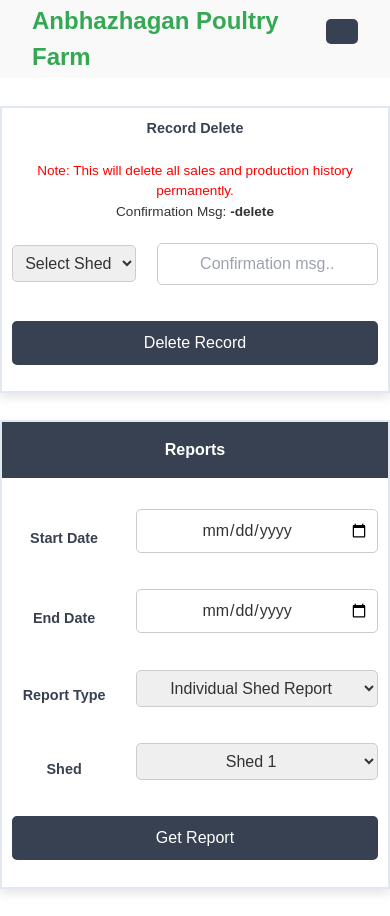
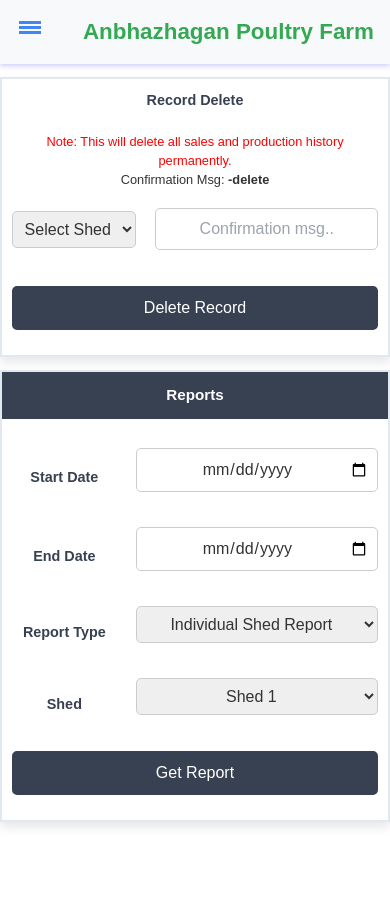
Before and after one commit to GokulKumar2003/Poultry-Farm-Front-End, a React (Vite) app: page /report in a window 390 px wide. After the commit the page ends 844 px from the top, so only its background shows below. Built offline with nearby package versions, Linux system fonts and the light colour scheme; sample sign-in values are in the browser's storage.

Commit message:
UI changes

```diff
--- a/src/App.jsx
+++ b/src/App.jsx
@@ -11,6 +11,8 @@ import DownloadReport from './components/DownloadReport'
 import Login from './components/Login';
 import Logout from './components/Logout';
 import ProtectedRoute from './components/ProtectedRoute';
+
+import { ArrowLeftFromLine, ChevronDown, ChevronUp } from 'lucide-react';
 
 function App() {
     return(
@@ -45,40 +47,104 @@ function App() {
     )
 };
 
-function Navbar(){
+function Navbar() {
+    const [menuOpen, setMenuOpen] = useState(false);
+    const [activeSubmenu, setActiveSubmenu] = useState(null);
+    const location = useLocation();
 
-    const [isMobileMenuOpen, setIsMobileMenuOpen] = useState(false);
-    const location = useLocation();
-    const toggleMobileMenu = () => {
-      setIsMobileMenuOpen(!isMobileMenuOpen);
+    useEffect(() => {
+        if (location.pathname === "/") {
+            setMenuOpen(false);
+            setActiveSubmenu(null);
+        }
+    }, [location.pathname]);
+
+    // Toggle sidebar
+    const toggleMenu = () => {
+        setMenuOpen(!menuOpen);
+    };
+
+    // Toggle submenus
+    const toggleSubmenu = (id) => {
+        setActiveSubmenu(activeSubmenu === id ? null : id);
+    };
+
+    // Close menu when clicking the close button
+    const closeMenu = () => {
+        setMenuOpen(false);
+        setActiveSubmenu(null);
     };
 
     const isLoginPage = location.pathname === "/";
-    return(<>
-        {
-            !isLoginPage && (
+
+    return (
+        <>
+            {!isLoginPage && (
                 <>
-                <nav className="navbar">
-                <div className='navbar-container'>
-                    <div className="navbar-logo">Anbhazhagan Poultry Farm</div>
-                    <ul className={`navbar-links ${isMobileMenuOpen ? "active" : ""}`}>
-                        <li><NavLink className={({ isActive }) => isActive ? "current" : ""} to="/dashboard">Dashboard</NavLink></li>
-                        <li><NavLink className={({ isActive }) => isActive ? "current" : ""} to="/stock-update">Update Stock</NavLink></li>
-                        <li><NavLink className={({ isActive }) => isActive ? "current" : ""} to="/report">Report</NavLink></li>
-                        <li><NavLink className={({ isActive }) => isActive ? "current" : ""} to="/logout">Logout</NavLink></li>
-                    </ul>
-                    <button className="menu-toggle" onClick={toggleMobileMenu}>
-                        <span className="menu-bar"></span>
-                        <span className="menu-bar"></span>
-                        <span className="menu-bar"></span>
-                    </button>
+                    {/* Navbar */}
+                    <div className="navbar">
+                        {/* Menu Toggle Button */}
+                        <div className={`menu-toggle ${menuOpen ? "active" : ""}`} onClick={toggleMenu}>
+                            <div className="menu-bar"></div>
+                            <div className="menu-bar"></div>
+                            <div className="menu-bar"></div>
+                        </div>
+
+                        {/* Logo on the Right */}
+                        <div className="navbar-logo">Anbhazhagan Poultry Farm</div>
                     </div>
-                    </nav>
+
+                    {/* Sidebar Navigation */}
+                    <div className={`navbar-links ${menuOpen ? "active" : ""}`}>
+                        <ul>
+                            <li>
+                                <NavLink className='menu-title' to="/dashboard">
+                                    Dashboard
+                                </NavLink>
+                            </li>
+
+                            {/* Eggs Submenu */}
+                            <li onClick={() => toggleSubmenu('submenu1')} className="menu-title has-submenu">
+                                Eggs {activeSubmenu === 'submenu1' ? <ChevronUp size={15}/> : <ChevronDown size={15}/>}
+
+                            <ul id="submenu1" className={`submenu ${activeSubmenu === 'submenu1' ? "active" : ""}`}>
+                                <li >
+                                    <NavLink className='submenu-options' to="/stock-update">
+                                        Egg Stock Update
+                                    </NavLink>
+                                </li>
+                                <li>
+                                    <NavLink className='submenu-options' to="/report">
+                                        Report
+                                    </NavLink>
+                                </li>
+                            </ul>
+                            </li>
+
+                            {/* Feed Submenu */}
+                            <li onClick={() => toggleSubmenu('submenu2')} className="menu-title has-submenu">
+                                Feed {activeSubmenu === 'submenu2' ? <ChevronUp size={15} /> : <ChevronDown size={15} />}
+
+                                <ul id="submenu2" className={`submenu ${activeSubmenu === 'submenu2' ? "active" : ""}`}>
+                                    <li className='submenu-options'>Feed Dashboard</li>
+                                    <li className='submenu-options'>Feed Stock Update</li>
+                                </ul>
+                            </li>
+
+                            <li>
+                                <NavLink className='menu-title' to="/logout">
+                                    Logout
+                                </NavLink>
+                            </li>
+                        </ul>
+
+                        {/* Close Menu Button */}
+                        <button className="close-menu" onClick={closeMenu}><ArrowLeftFromLine size={20} /> Close</button>
+                    </div>
                 </>
-            )
-        }
+            )}
         </>
-    )
+    );
 }
 
 export default App
--- a/src/components/Dashboard.jsx
+++ b/src/components/Dashboard.jsx
@@ -357,14 +357,14 @@ function Reset(){
           </td>
           <td className="cellStyle">
             <div class="input-container">
-              <label for="birds">Birds Cnt</label>
+              <label for="birds">Birds</label>
               <input autoComplete="off" type = "text" name="birds" value={birdsCnt} onChange={(e)=>{setBirdsCnt(e.target.value)}} />
             </div>
 
           </td>
           <td className="cellStyle">
             <div class="input-container">
-              <label for="batch-start-date">Batch Start Date</label>
+              <label for="batch-start-date">Date</label>
               <input type = "date" name="batch-start-date" value={batchStartDate} onChange={(e)=>{setBatchStartDate(e.target.value)}} />
             </div>
           </td>
@@ -375,7 +375,7 @@ function Reset(){
           </td>
           <td className="cellStyle">
             <div class="input-container">
-              <label for="confirmMsg">Confirmation Msg</label>
+              <label for="confirmMsg">Msg</label>
               <input autocomplete="off" type = "text" name="confirmMsg" value={confirmMsg} onChange={(e)=>{setConfirmMsg(e.target.value)}} />
             </div>
           </td>
--- a/src/components/DownloadReport.jsx
+++ b/src/components/DownloadReport.jsx
@@ -62,7 +62,7 @@ function DeleteRecord(){
   }
   return(
     <>
-      <table className="tableStyle">
+      <table className="report-tableStyle">
         <tr >
           <td className="subHeaderStyle" colSpan={2}>
               Record Delete
@@ -246,7 +246,7 @@ export default function DownloadReport(){
     <AuthListener />
     <DeleteRecord />
     <form>
-    <table className='tableStyle'>
+    <table className='report-tableStyle'>
         <thead>
           <tr>
             <th className="headerStyle" colSpan={2}>Reports</th>
@@ -397,7 +397,7 @@ function ReportTable({report}){
   if(Object.keys(report).length == 0){
     return(
       <>
-        <table className='tableStyle'>
+        <table className='report-tableStyle'>
           <tr>
             <th className="subHeaderStyle">No record Found</th>
           </tr>
--- a/src/components/Login.jsx
+++ b/src/components/Login.jsx
@@ -110,7 +110,7 @@ export default function Login(){
                 />
                 <p className='show_pwd_label'
                    onClick={()=>{setIsPasswordHidden(!isPasswordHidden)}}>
-                    {isPasswordHidden ? <Eye size={20}/> : <EyeOff size={20}/> }
+                    {isPasswordHidden ? <Eye strokeWidth={1} size={20}/> : <EyeOff strokeWidth={1} size={20}/> }
                 </p>
               </div>
             </td>
--- a/src/styles/style.css
+++ b/src/styles/style.css
@@ -6,6 +6,10 @@ body {
   padding: 0;
   box-sizing: border-box;
   line-height: 1.5; /* Better readability */
+}
+
+* {
+  box-sizing: border-box; /* Apply to all elements for consistent sizing */
 }
 
 .input-container {
@@ -90,6 +94,17 @@ button:hover {
   border: 2px solid #e2e8f0;
 }
 
+.report-tableStyle {
+  border-collapse: collapse;
+  width: 100%;
+  max-width: 600px; /* Adjust table size */
+  margin: 2em auto;
+  box-shadow: 0 5px 10px rgba(0, 0, 0, 0.1);
+  overflow: hidden;
+  color: #374151;
+  border: 2px solid #e2e8f0;
+}
+
 .loginFormStyle {
   border-collapse: collapse;
   width: 100%;
@@ -121,6 +136,7 @@ button:hover {
   color: #374151;
 }
 
+.report-tableStyle td,
 .tableStyle td,
 .dashboard td {
   padding: 0.75em;
@@ -208,9 +224,185 @@ button:hover {
   background-color: #e2e8f0; /* Slightly darker background for odd rows */
 }
 
-/* Responsive Design */
+/* Navbar Styles */
+.navbar {
+  background-color: #f8f9fa;
+  padding: 0.8rem 2rem;
+  display: flex;
+  align-items: center;
+  justify-content: space-between;
+  position: relative;
+  box-shadow: 0 2px 5px rgba(0, 0, 255, 0.2);
+}
+
+/* Logo on the right */
+.navbar-logo {
+  font-size: 1.6rem;
+  font-weight: bold;
+  color: #34A853;
+  margin-left: auto;
+}
+
+/* Sidebar Navigation (Hidden by default) */
+.navbar-links {
+  position: fixed;
+  top: 0;
+  left: -280px; /* Initially hidden */
+  width: 280px;
+  height: 100%;
+  background-color: #f8f9fa;
+  padding-top: 60px;
+  transition: left 0.3s ease-in-out;
+  display: flex;
+  flex-direction: column;
+  box-shadow: 2px 0 10px rgba(0, 0,0, 0.3);
+  z-index: 1000; /* Ensure it's above other content */
+}
+
+/* When active, slide in */
+.navbar-links.active {
+  left: 0;
+}
+
+/* Menu Items */
+.navbar-links ul {
+  list-style: none;
+  padding: 0;
+  margin: 0;
+}
+
+.navbar-links li {
+  padding: 12px 20px;
+  cursor: pointer;
+  font-size: 1.2rem;
+  font-weight: bold;
+  transition: background 0.3s ease-in-out;
+}
+
+.navbar-links li:hover {
+  background-color: rgba(255, 255, 255, 1);
+}
+
+/* Submenu */
+.submenu {
+  display: none;
+  flex-direction: column;
+  padding-left: 15px;
+}
+
+.submenu li {
+  font-size: 1rem;
+  padding: 8px 20px;
+  border-bottom: none;
+}
+
+/* Show submenu when active */
+.submenu.active {
+  display: flex;
+}
+
+.submenu-options {
+  margin-left: 30px;
+  color: #34A853;
+  text-decoration: none;
+}
+
+.submenu-options:hover{
+  margin-left: 30px;
+  color: black;
+  text-decoration: none;
+}
+
+.menu-title {
+  color: #4285F4;
+  text-decoration: none;
+}
+
+/* Close Button */
+.close-menu {
+  color: black;
+  background-color: #f8f9fa;
+  border: none;
+  padding: 10px 15px;
+  font-size: 1rem;
+  cursor: pointer;
+  width: 100%;
+  text-align: center;
+  font-weight: bold;
+  font-size: large;
+}
+
+.close-menu:hover {
+  background-color: #f8f9fa;
+  color: red;
+}
+
+/* Toggle Button */
+.menu-toggle {
+  display: flex;
+  flex-direction: column;
+  justify-content: center;
+  width: 30px;
+  height: 24px;
+  background: transparent;
+  cursor: pointer;
+  z-index: 2500;
+}
+
+.menu-bar {
+  width: 75%;
+  height: 3px;
+  background-color: #4285F4;
+  margin: 1px 1px;
+}
+
+.menu-toggle.active .menu-bar {
+  background-color: #EA4335;
+}
+
+/* Overlay for when menu is open */
+.overlay {
+  display: none;
+  position: fixed;
+  top: 0;
+  left: 0;
+  width: 100%;
+  height: 100%;
+  background-color: rgba(0, 0, 0, 0.5);
+  z-index: 500; /* Below navbar but above content */
+}
+
+.overlay.active {
+  display: block;
+}
+
+/* Enhanced Responsive Design - With separate tables maintained */
+@media (max-width: 1200px) {
+  .dashboard {
+    max-width: 95%;
+  }
+
+  .chick-dashboard {
+    max-width: 95%;
+  }
+}
+
 @media (max-width: 1024px) {
-  .tableStyle, .dashboard {
+  .tableStyle {
+    max-width: 90%;
+    font-size: 0.9rem;
+  }
+
+  .loginFormStyle {
+    max-width: 90%;
+    font-size: 0.9rem;
+  }
+
+  .dashboard {
+    font-size: 0.9rem;
+  }
+
+  .chick-dashboard {
     font-size: 0.9rem;
   }
 
@@ -222,12 +414,36 @@ button:hover {
 @media (max-width: 768px) {
   input, select, button {
     width: 100%; /* Full width for smaller screens */
+    max-width: none;
   }
 
-  .tableStyle, .dashboard {
+  button {
+    margin-bottom: 1em;
+  }
+
+  .tableStyle {
     font-size: 0.85rem;
     overflow-x: auto; /* Allow horizontal scroll */
+    display: block; /* For horizontal scrolling to work */
   }
+
+  /* .loginFormStyle {
+    font-size: 0.85rem;
+    overflow-x: auto;
+    display: block;
+  } */
+
+  .dashboard {
+    font-size: 0.85rem;
+    overflow-x: auto;
+    display: block;
+  }
+
+  /* .chick-dashboard {
+    font-size: 0.85rem;
+    overflow-x: auto;
+    display: block;
+  } */
 
   .headerStyle, .dashboard-title {
     font-size: 1rem;
@@ -238,96 +454,115 @@ button:hover {
   }
 
   .navbar-links {
-      font-size: 0.9rem; /* Reduce navbar link size */
+    width: 250px; /* Slightly smaller for mobile */
+    max-width: 80%; /* Prevent it from being too wide */
+  }
+
+  .menu-toggle {
+    position: absolute;
+    top: 15px;
+    left: 15px;
+  }
+
+  .navbar-logo {
+    font-size: 1.4rem; /* Slightly smaller on mobile */
   }
 }
 
-/* Navbar Styles */
+@media (max-width: 576px) {
   .navbar {
-  background-color: #f9f9f9;
-  padding: .2rem 2rem;
+    padding: 0.8rem 1rem;
   }
 
-.navbar-container {
-  display: flex;
-  justify-content: space-between;
-  align-items: center;
+  .tableStyle,
+  .report-tableStyle,
+  .loginFormStyle,
+  .dashboard,
+  .chick-dashboard {
+    margin: 1em auto;
+    font-size: 0.8rem;
   }
 
-.navbar-logo {
-  font-size: 1.5rem;
-  font-weight: bold;
-  color: #34A853;
+  .headerStyle,
+  .dashboard-title,
+  .chick-dashboard-title {
+    padding: 0.8em;
+    font-size: 0.95rem;
   }
 
-.navbar-links {
-  display: flex;
-  list-style: none;
+  .dashboard-subheader,
+  .chick-dashboard-subheader,
+  .report-title {
+    padding: 0.8em;
+    font-size: 0.9rem;
+  }
+
+  .cellStyle,
+  .dashboard-cell {
+    padding: 0.6em;
   }
 
   .navbar-links li {
-  margin: 0 1rem;
+    padding: 10px 15px;
+    font-size: 1.1rem;
   }
 
-.navbar-links a {
-  color: #EA4335;
-  font-size: 1.25rem;
-  transition: color 0.2s, transform 0.2s ease-in-out;
-  text-decoration: none;
-  display: inline-block;
-  font-weight: bold;
+  .submenu li {
+    padding: 6px 15px;
+    font-size: 0.9rem;
+  }
 }
 
-.navbar-links a:hover {
-  color: #FBBC05;
-  transform: translateY(-3px);
+@media (max-width: 375px) {
+  .navbar-logo {
+    font-size: 1.3rem;
   }
 
-.navbar-links a.current {
-  color: #4285F4;
-  transform: none;
-  font-weight: bold;
+  .tableStyle,
+  .report-tableStyle,
+  .loginFormStyle,
+  .dashboard,
+  .chick-dashboard {
+    font-size: 0.75rem;
   }
 
-.menu-toggle {
-  display: none;
-  flex-direction: column;
-  justify-content: space-around;
-  width: 30px;
-  height: 25px;
-  border: none;
-  cursor: pointer;
+  .cellStyle,
+  .dashboard-cell {
+    padding: 0.5em;
   }
 
-.menu-bar {
-  width: 100%;
-  height: 3px;
-  background-color: white;
+  .headerStyle,
+  .dashboard-title,
+  .chick-dashboard-title {
+    padding: 0.7em;
+    font-size: 0.9rem;
+  }
 }
 
-/* Mobile Navbar */
+/* Fix scrolling issue on small screens */
 @media (max-width: 768px) {
-  .menu-toggle {
-      display: flex;
+  .navbar-links {
+    height: 100vh; /* Ensure full height */
+    overflow-y: auto; /* Allow scrolling */
+    scrollbar-width: thin; /* For Firefox */
+    scrollbar-color: #ffffff #1E3A8A; /* Custom scrollbar */
   }
 
-  .navbar-links {
-      display: none;
-      flex-direction: column;
-      position: absolute;
-      /* top: 60px; */
-      right: 0;
-      width: 100%;
-      background-color: #1E3A8A;
-      padding: 1rem 0;
+  /* Custom scrollbar for Chrome, Edge, and Safari */
+  .navbar-links::-webkit-scrollbar {
+    width: 8px;
+  }
+  .navbar-links::-webkit-scrollbar-thumb {
+    background: #ffffff; /* White scrollbar */
+    border-radius: 10px;
+  }
+  .navbar-links::-webkit-scrollbar-track {
+    background: #1E3A8A;
+  }
 }
 
-  .navbar-links.active {
-      display: flex;
+/* JavaScript to close navbar when a link is clicked can be added in HTML, but here's a related CSS class */
+.navbar-links.closing {
+  left: -280px; /* This class can be added with JS when a link is clicked */
+  transition: left 0.3s ease-in-out;
 }
-
-  .navbar-links li {
-      margin: 0.5rem 0;
-      text-align: center;
-  }
-}
```
Lines whose indentation alone changed are shown as unchanged.
